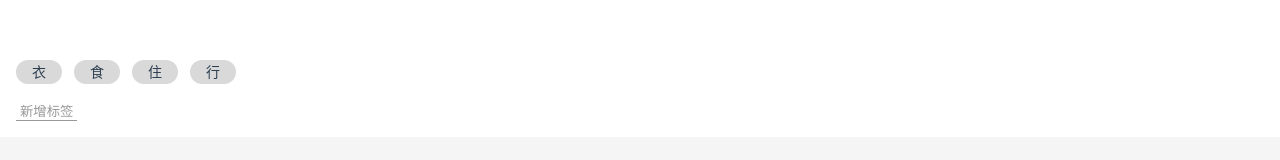
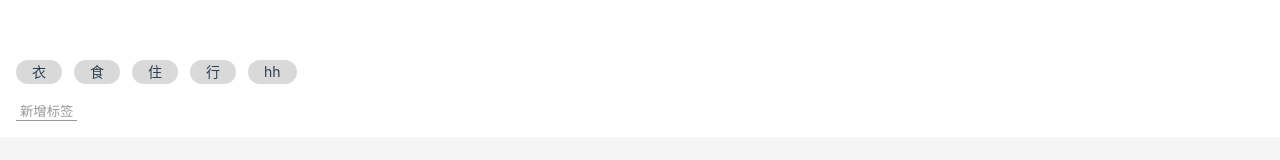
Before and after one commit to lanycsq/morney, a Vue app: page /#/money in a window 1280 px wide. Shown: the part 151-311 px from the top of the page. Built offline with nearby package versions, Linux system fonts and the light colour scheme.

Commit message:
点击选择或取消标签

```diff
--- a/src/components/money/Tags.vue
+++ b/src/components/money/Tags.vue
@@ -4,18 +4,36 @@
       <button>新增标签</button>
     </div>
     <ul class="current">
-      <li>衣</li>
-      <li>食</li>
-      <li>住</li>
-      <li>行</li>
+      <li
+        v-for="tag in dataSource"
+        :key="tag"
+        @click="toggle(tag)"
+        :class="{ selected: selectedTags.indexOf(tag) >= 0 }"
+      >
+        {{ tag }}
+      </li>
     </ul>
   </div>
 </template>
 
-<script>
-export default {
-  name: "Tags",
-};
+<script lang="ts">
+import Vue from "vue";
+import { Component, Prop } from "vue-property-decorator";
+
+@Component
+export default class Tags extends Vue {
+  @Prop(Array) dataSource: string[] | undefined;
+  selectedTags: string[] = [];
+  toggle(tag: string) {
+    console.log(tag);
+    const index = this.selectedTags.indexOf(tag);
+    if (index >= 0) {
+      this.selectedTags.splice(index, 1);
+    } else {
+      this.selectedTags.push(tag);
+    }
+  }
+}
 </script>
 
 <style scoped lang="scss">
@@ -30,12 +48,17 @@
     flex-wrap: wrap;
     > li {
       $h: 24px;
-      background: #d9d9d9;
+      $bg: #d9d9d9;
+      background: $bg;
       height: $h;
       line-height: $h;
       border-radius: $h/2;
       padding: 0 16px;
       margin-right: 12px;
+      &.selected {
+        background: darken($bg, 50%);
+        color: white;
+      }
     }
   }
   > .new {
--- a/src/views/Money.vue
+++ b/src/views/Money.vue
@@ -4,7 +4,7 @@
       <number-pad />
       <types />
       <notes />
-      <tags />
+      <tags :data-source="tags" />
     </lay-out>
   </div>
 </template>
@@ -18,7 +18,9 @@
 export default {
   components: { LayOut, Tags, Types, NumberPad, Notes },
   data() {
-    return {};
+    return {
+      tags: ["衣", "食", "住", "行", "hh"],
+    };
   },
 };
 </script>
```
